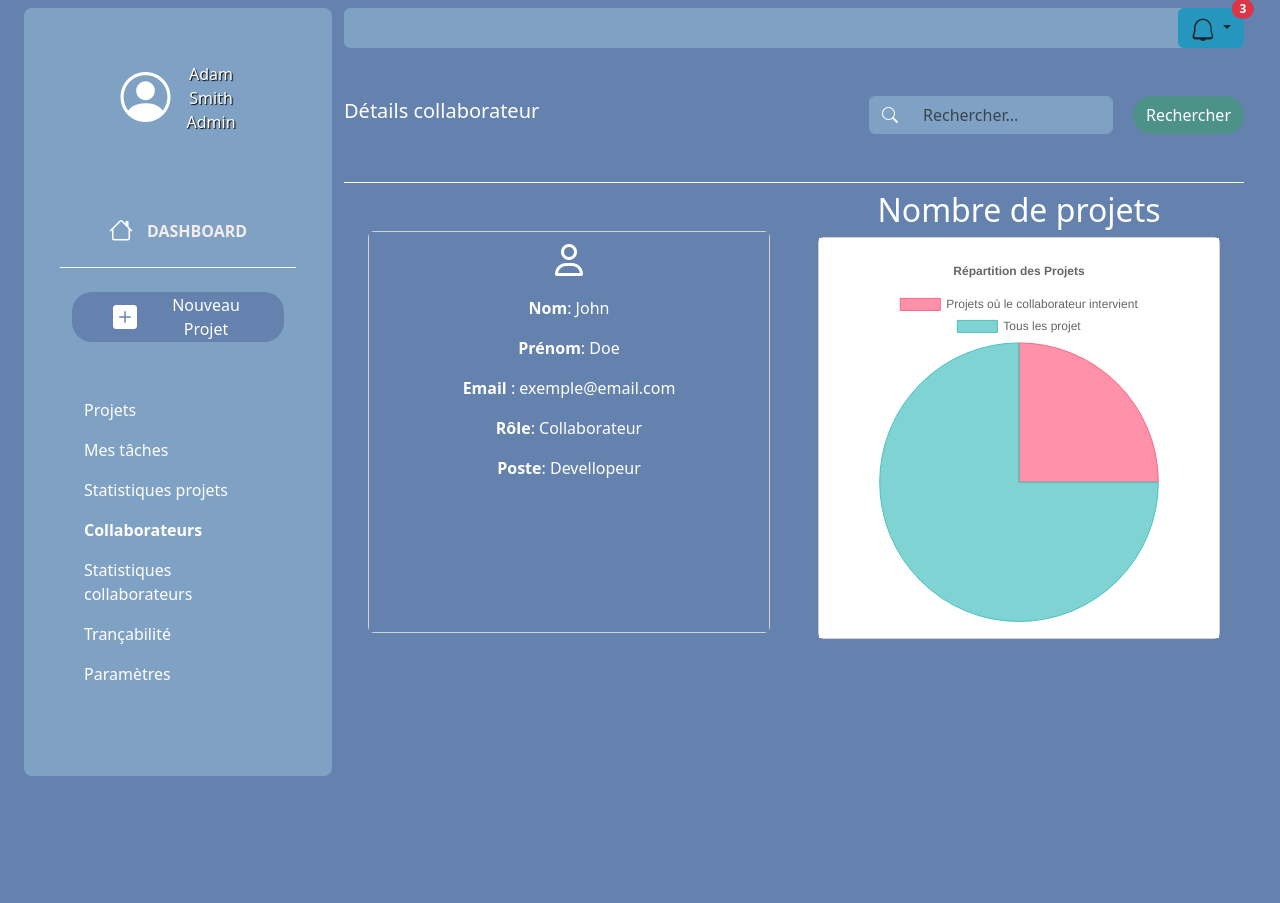
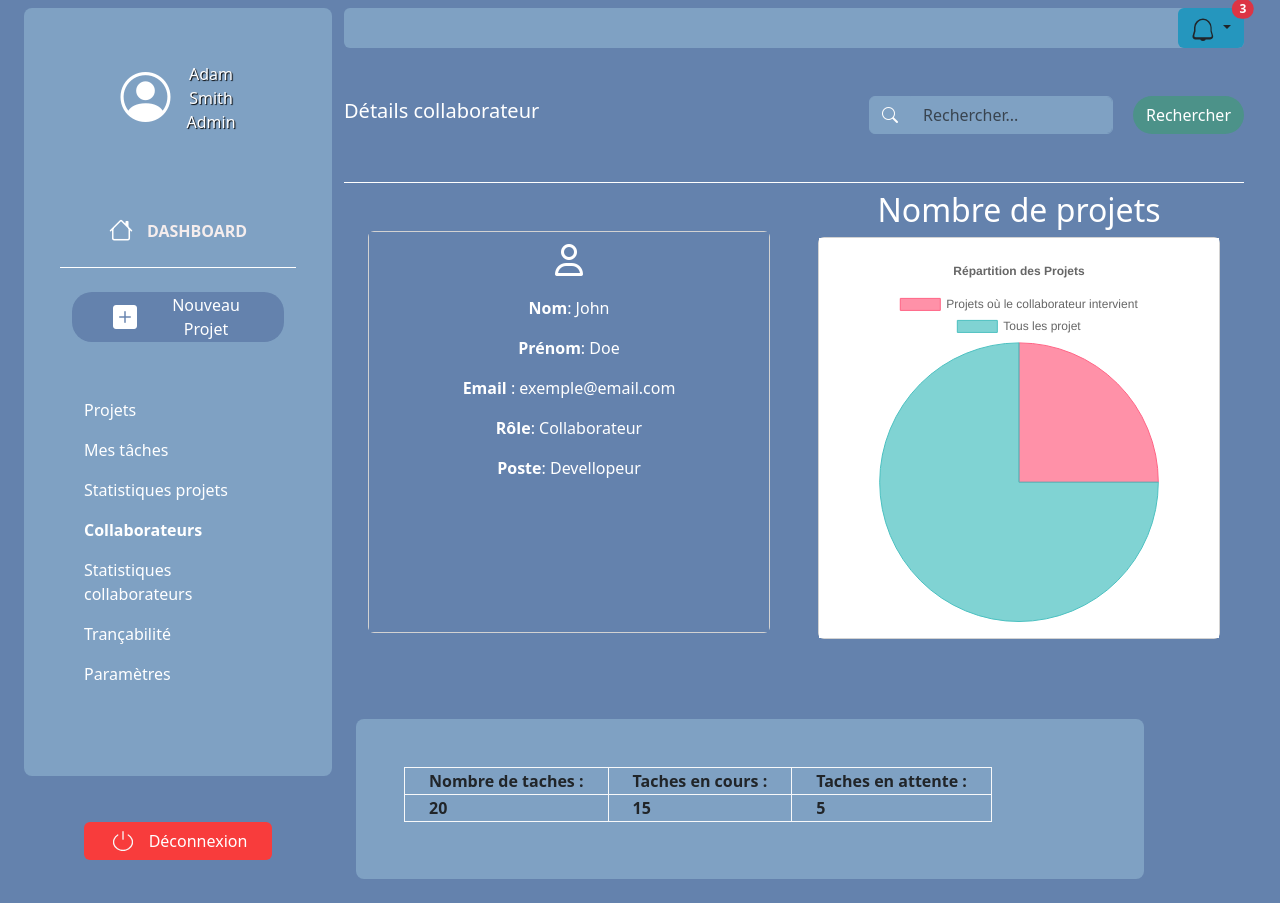
Before and after one commit to Blyss09/ProjetStage, a PHP site: page /screens/adminScreens/CollaborateurIndividu.html in a window 1280 px wide. Shown: the part 16-919 px from the top of the page. Before the commit the page ends 792 px from the top, so only its background shows below. Run offline with PHP 8.4, Linux system fonts and the light colour scheme; lists and menus that the app fills with data are empty; some libraries are stand-ins or nearby versions.

Commit message:
collaborateur Individu en cours

```diff
--- a/screens/adminScreens/CollaborateurIndividu.html
+++ b/screens/adminScreens/CollaborateurIndividu.html
@@ -196,7 +196,24 @@
                         </div>
                     </div>
                 </div>
-            </div>
+
+
+            <div class="midbar rounded-3 col col-sm-3 col-md-4 col-lg-3 px-5 pt-5 table-responsive">
+            <table class ="responsive midtable border-light ">
+                <thead> <tr class="border border-light row-custom">
+                    <th class="px-4 border-light border-right border">Nombre de taches : </th>
+                    <th class="px-4 border-light border-right border">Taches en cours : </th>
+                    <th class="px-4 ">Taches en attente : </th>
+                </tr>
+                <tbody>
+                    <tr class="border-light border">
+                        <th class="px-4  px-4 border-light border-right border"> 20</th>
+                        <th class="px-4 px-4 border-light border-right border"> 15 </th>
+                        <th class="px-4 "> 5 </th>
+                    </tr>
+                </tbody>
+                </thead>
+            </table></div></div>
         </main>
 
         </div>
@@ -236,6 +253,7 @@
         });
     </script>
 
+
         <!-- Bootstrap JS and dependencies (jQuery and Popper) -->
     <script src="https://code.jquery.com/jquery-3.5.1.slim.min.js"></script>
     <script src="https://cdn.jsdelivr.net/npm/@popperjs/core@2.5.4/dist/umd/popper.min.js"></script>
--- a/styles/styles.css
+++ b/styles/styles.css
@@ -32,6 +32,11 @@
   }
   .img_arrow {
     display: none !important;
+  }
+  .midbar {
+    background-color: rgb(127, 161, 195) !important;
+    width: 90% !important;
+    height: 20vh !important;
   }
 }
 @media (max-width: 992px) {
@@ -1045,4 +1050,22 @@ button.add-collaborator {
 
 .bold {
   font-weight: bold;
+}
+
+.midbar {
+  background-color: rgb(127, 161, 195);
+  width: 37vw;
+  height: 20vh;
+  margin-top: 5rem;
+}
+
+.midtable {
+  border: white solid 1px;
+  border-radius: 12px !important;
+  caption-side: bottom;
+  border-collapse: collapse !important;
+}
+
+.row-custom {
+  border-collapse: collapse;
 }/*# sourceMappingURL=styles.css.map */
--- a/styles/styles.scss
+++ b/styles/styles.scss
@@ -43,6 +43,14 @@ $rowCollor: rgba(127, 161, 195);
   }
   .img_arrow{
     display: none !important;
+  }
+  .midbar {
+
+    background-color:rgba(127, 161, 195, 1)!important;
+    width: 90%!important;
+    height: 20vh!important;
+
+
   }
 
 }
@@ -1124,3 +1132,26 @@ button.add-collaborator {
 .bold {
   font-weight: bold;
 }
+
+.midbar {
+
+  background-color:rgba(127, 161, 195, 1);
+  width: 37vw;
+  height: 20vh;
+  margin-top: 5rem;
+
+
+}
+
+.midtable {
+
+  border: white solid 1px;
+  border-radius: 12px!important;
+  caption-side: bottom;
+    border-collapse:collapse!important;
+
+}
+.row-custom {
+
+  border-collapse: collapse;
+}
```
Also changed, not shown: components/navbar/nav.css (+11 -7 lines), components/profiles/profiles.css (+11 -7 lines), components/searchBar/searchBar.css (+11 -7 lines), components/tableaux/table.css (+11 -7 lines), 5 other files.
